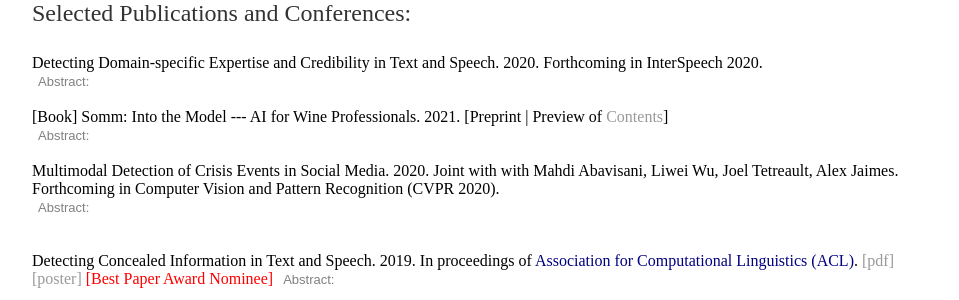
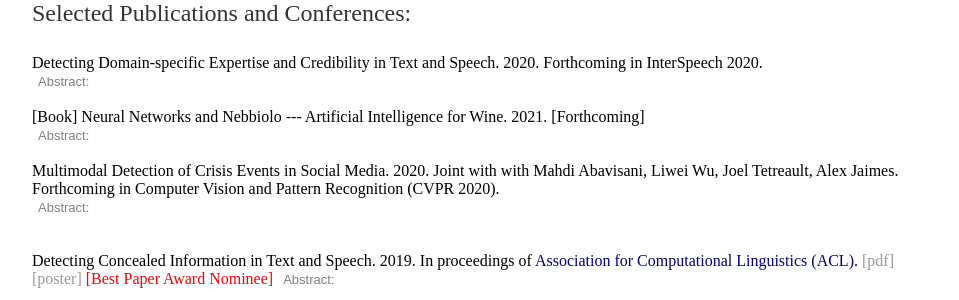
Before and after one commit to shenglih/shenglih.github.io, a Jekyll site: the page built from research/index.html, in a window 1280 px wide. Shown: the part 505-805 px from the top of the page, without its empty margins (160-1119 px from the left). Built offline with Jekyll 4.4.1, drawn with Linux system fonts in a browser that asks for light colours; comment, search, counter and statistics services are not loaded.

Commit message:
Update index.html

```diff
--- a/research/index.html
+++ b/research/index.html
@@ -67,7 +67,7 @@ title: Shengli Hu, Research
 	<br>
 <br>
 
-	[Book] Somm: Into the Model --- AI for Wine Professionals. 2021. [Preprint | Preview of <a href="SommBook.pdf">Contents</a>]
+	[Book] Neural Networks and Nebbiolo --- Artificial Intelligence for Wine. 2021. [Forthcoming]
 	<button class="collapsible"> Abstract: </button>
 	<div class="content"> How can AI assist sommeliers, change the wine industry for the better, and ultimately enrich consumers' experience? We illustrate by
 		<ol>
```
